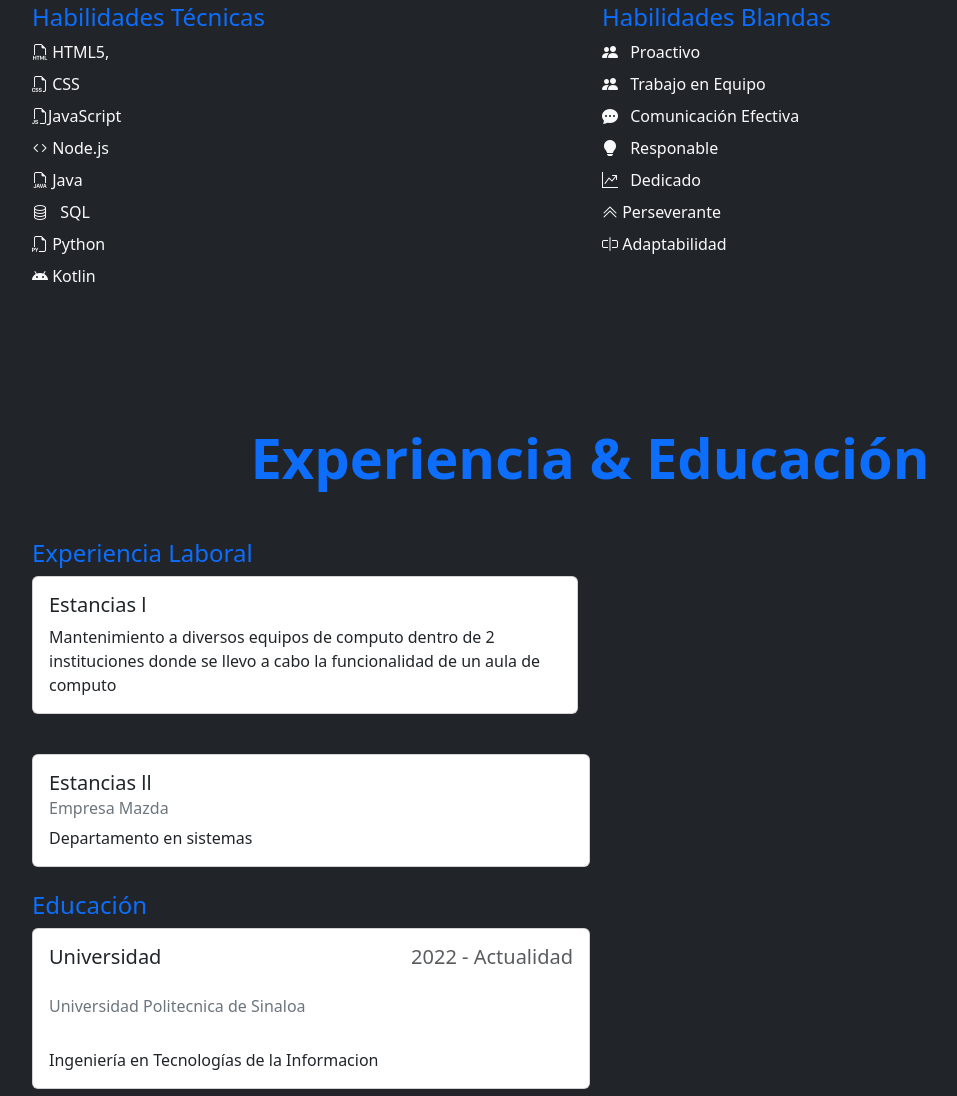
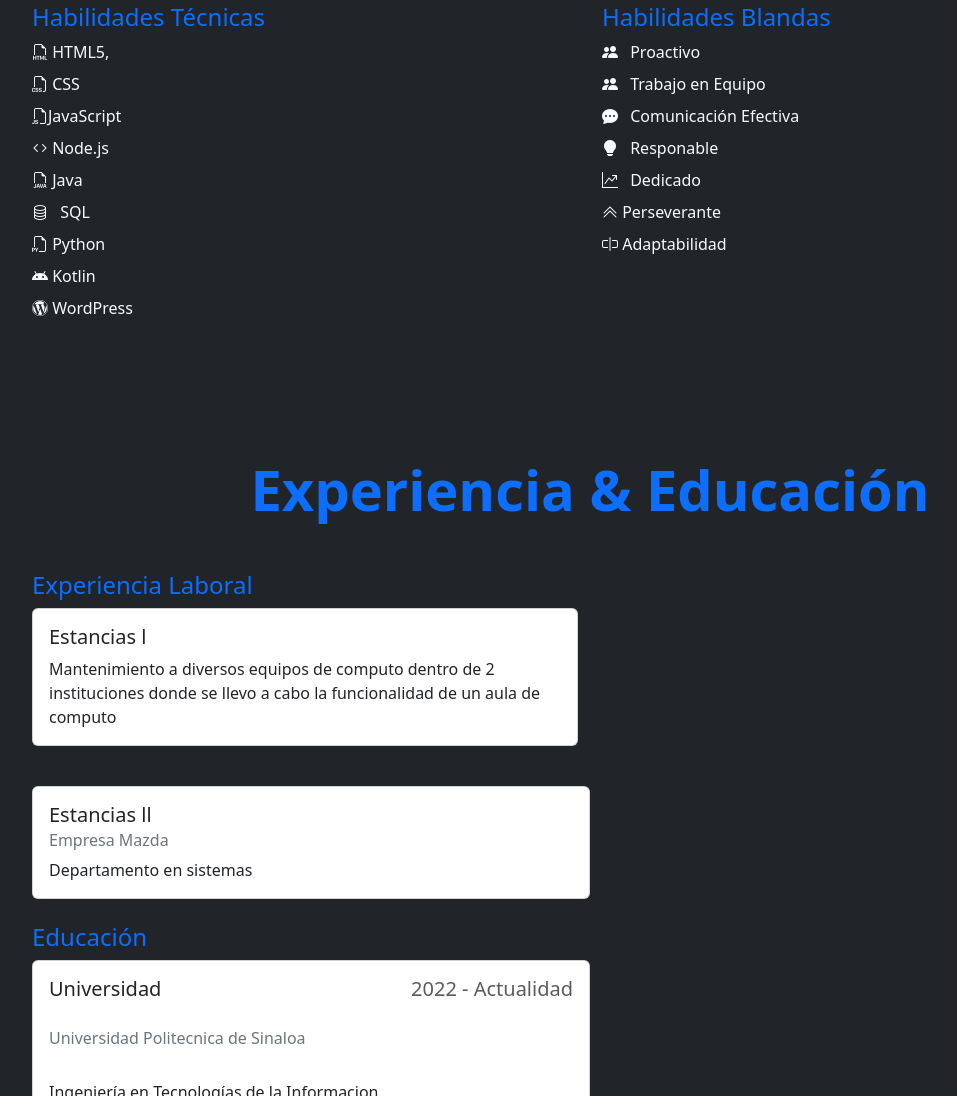
Before and after one commit to EmilioGarcia06/portfolio, a plain HTML site: page index.html in a window 1280 px wide. Shown: the part 2417-3513 px from the top of the page, without its empty margins (50-1007 px from the left). Drawn offline with nearby package versions, Linux system fonts and the light colour scheme.

Commit message:
Subiendo cambios

```diff
--- a/index.html
+++ b/index.html
@@ -138,6 +138,8 @@
                         <li class="mb-2"><i class="bi bi-database me-2"></i> SQL</li>
                         <li class="mb-2"><i class="bi bi-filetype-py"></i> Python</li>
                         <li class="mb-2"><i class="bi bi-android"></i> Kotlin</li>
+                        <li class="mb-2"><i class="bi bi-wordpress"></i> WordPress</li>
+
                         </ul>
                 </div>
                 <div class="col-md-6 mb-4">
```
